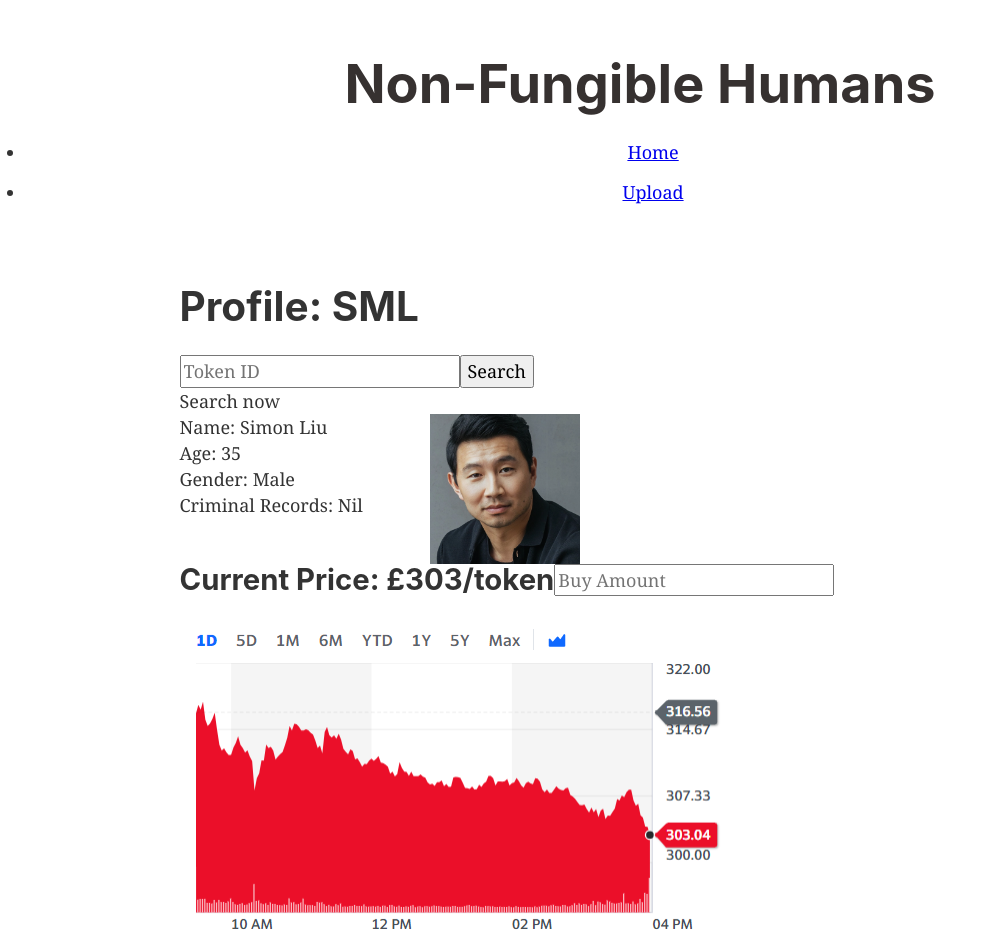
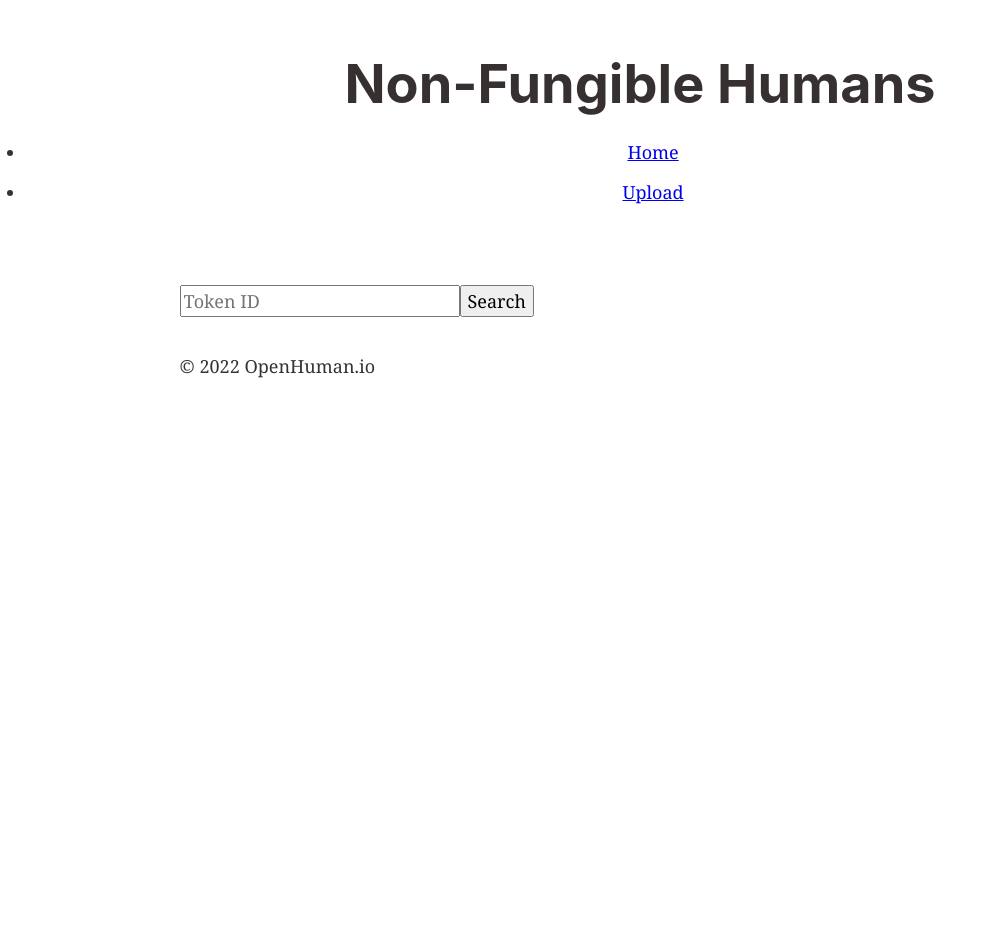
Before and after one commit to siyuan0/NFH, a Gatsby site: page / in a window 1280 px wide. Shown: the top 936 px of the page, without its empty margins (0-990 px from the left). After the commit the page ends 800 px from the top, so only its background shows below. Built offline with nearby package versions, Linux system fonts and the light colour scheme; Gatsby itself is replaced by a stand-in of ours.

Commit message:
Ooof 123

```diff
--- a/src/pages/index.js
+++ b/src/pages/index.js
@@ -11,7 +11,7 @@ import Seo from "../components/seo"
 const IndexPage = () => {
     const [BuyAmount, setBuyAmount] = useState("");
     const [tokenId, setTokenId] = useState("");
-    const [profile, setProfile] = useState({image:"None"});
+    const [profile, setProfile] = useState(null);
 
     const handleBuyAmountchange = (e) => {
       const { BuyAmount, value } = e.target;
@@ -36,8 +36,6 @@ const IndexPage = () => {
   return(
     <Layout>
       <Seo title="Home" />
-      <h1>Profile: SML</h1>
-
       <div>
         <input
           name="tokenId"
@@ -48,27 +46,23 @@ const IndexPage = () => {
         <button onClick={() => handleSearch()}>Search</button>
       </div>
 
-      {profile.image === "None" ? "Search now" : <img src={convertToImage(profile.image)} />}
-
-
+      {profile === null ? "" :
+      <div>
+      <b>Profile: {profile.tokenId}</b>
       <div>
         <div id="div_side">
-        <p>Name: Simon Liu<br />
-          Age: 35<br />
-          Gender: Male<br />
-          Criminal Records: Nil<br />
+        <p>Name: {profile.name}<br />
+          Tokens Available: {profile.tokens}<br />
         </p>
         </div>
         <div id="div_side">
-        <StaticImage
-          src="../images/profile_simon.png"
-          layout="fixed"
-          width={150}
-          height={150}/>
+        <img
+          src={convertToImage(profile.image)}
+        />
         </div>
       </div>
       <div id="div_under">
-        <div><h2>Current Price: £303/token</h2></div>
+        <div><h2>Current Price: £{profile.price}/token</h2></div>
         <div>
               <input
                 name="BuyAmount"
@@ -84,6 +78,8 @@ const IndexPage = () => {
           layout="constrained"
           />
       </div>
+      </div>
+    }
     </Layout>
   )
 }
--- a/src/pages/upload.js
+++ b/src/pages/upload.js
@@ -1,6 +1,6 @@
 import * as React from "react"
 import { useState } from "react"
-import { Link } from "gatsby"
+import { Link, navigate } from "gatsby"
 import { StaticImage } from "gatsby-plugin-image"
 
 import Layout from "../components/layout"
@@ -72,6 +72,7 @@ const UploadPage = () => {
 
     localStorage.setItem(tokenId, JSON.stringify(toSave));
     alert("NFH created");
+    navigate("/");
   };
 
 
```
